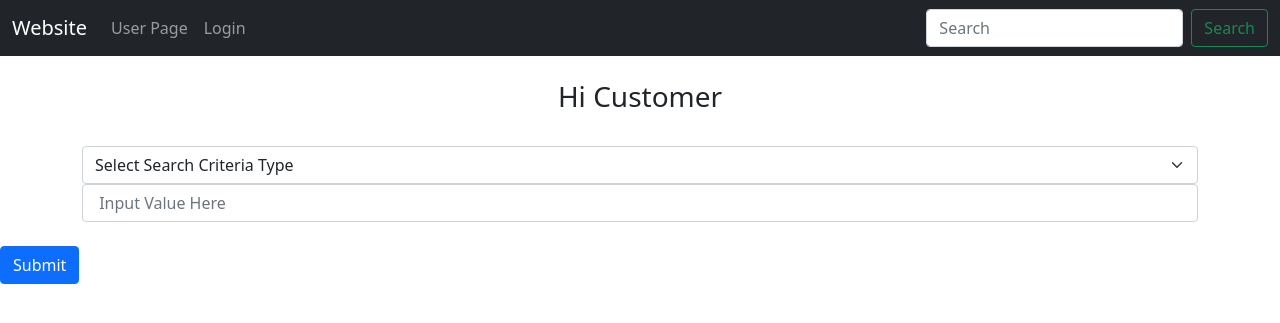
After one commit to alexanderg99/FinalProject, a Flask app: page /search_info in a window 1280 px wide. The commit adds this page. Shown: the top 323 px of the page. Run offline with Flask 2, Linux system fonts and the light colour scheme; some libraries are stand-ins or nearby versions.

Commit message:
Fixed bugs

```diff
--- a/Flask/application.py
+++ b/Flask/application.py
@@ -49,6 +49,8 @@ cnx = pymysql.connect(
 @app.route('/')
 def index():
 
+
+
 	global  userPrimaryKey
 	global  loginType
 	global permissions
@@ -59,12 +61,26 @@ def index():
 	permissions = None
 	airline = None
 
-
-
 	#cursor.execute('''INSERT INTO airline VALUES ('Sam')''')
 	return render_template('index.html')
 
 #route user
+@app.route('/search_info', methods=['GET', 'POST'])
+def search_info():
+
+
+
+	return render_template("search_info.html", loginType=loginType)
+
+@app.route('/purchase_info', methods=['GET', 'POST'])
+def purchase_info():
+
+
+
+	return render_template("purchase_info.html", loginType=loginType)
+
+
+
 @app.route('/user/<name>')
 def user(name):
 
@@ -81,6 +97,7 @@ class register(FlaskForm):
 #login page
 @app.route('/login', methods=['GET', 'POST'])
 def login():
+
 	if request.method == 'POST':
 		loginType = request.form.get('LoginType')
 
@@ -323,30 +340,51 @@ def customer_ticketspurchased(message):
 
 @app.route('/customer_searchforflights',methods = ['GET','POST'])
 def customer_searchforflights():
-	user = userPrimaryKey
+
+	criteria = None
+	input_value = None
+
+	if request.method == 'POST':
+		criteria = request.form.get('criteria')
+		input_value = request.form.get('input_value')
+
+		print  ("AAAAAAAAAA1")
+
+
 	with cnx.cursor() as cur:
-		query = "SELECT * FROM flight WHERE status = 'Upcoming'"
+
+		if criteria == None and input_value == None:
+			print("Noooo")
+
+			query = "SELECT * FROM flight WHERE status = 'Upcoming'"
+
+		else:
+			print(criteria, input_value, "Hello!")
+			query = "SELECT * FROM flight WHERE status = 'Upcoming' and flight.{} = '{}'".format(criteria,input_value)
 		cur.execute(query)
 		data = cur.fetchall()
-		print(type(data))
-		print(data)
-		print(request.method)
 
-	if request.method == 'POST':
 
-		if permissions == 'Operator':
+		if request.method == 'POST' and request.form.get('flight_num'):
 
+			print("Yayayaya")
 			flight_num = request.form.get('flight_num')
-			airline_name = request.form.get('airline_name')
-			print(airline_name)
-			print(flight_num)
-			return render_template('change_status.html',flight_num=flight_num,airline_name=airline_name)
 
-		flight_num = request.form.get('flight_num')
-		#return redirect(url_for('customer_purchasetickets', flight= flight_num))
-		return customer_purchasetickets(flight_num)
 
-	return render_template('customer_searchforflights.html', data=data)
+
+			if permissions == 'Operator':
+
+
+				airline_name = request.form.get('airline_name')
+				print(airline_name)
+				print(flight_num)
+				return render_template('change_status.html',flight_num=flight_num,airline_name=airline_name)
+
+
+			#return redirect(url_for('customer_purchasetickets', flight= flight_num))
+			return customer_purchasetickets(flight_num)
+
+	return render_template('customer_searchforflights.html', data=data, loginType = loginType)
 
 @app.route('/customer_trackmyspending')
 def customer_trackmyspending():
@@ -360,12 +398,29 @@ def customer_trackmyspending():
 	return render_template('customer_trackmyspending.html', data=data[0]['sum(flight.price)'])
 
 
-@app.route('/customer_viewmyflights')
+@app.route('/customer_viewmyflights', methods = ['GET','POST'])
 def customer_viewmyflights():
+
+	criteria = None
+	input_value = None
+
+	if request.method == 'POST':
+		criteria = request.form.get('criteria')
+		input_value = request.form.get('input_value')
+
+
 	global userPrimaryKey
 	user = userPrimaryKey
 	with cnx.cursor() as cur:
-		query = "SELECT * FROM flight natural join ticket natural join purchases WHERE purchases.customer_email = '{}'".format(user)
+
+		if criteria == None and input_value == None:
+
+			query = "SELECT distinct * FROM flight natural join ticket natural join purchases WHERE purchases.customer_email = '{}'".format(user)
+
+		elif criteria:
+			query = "SELECT distinct * FROM flight natural join ticket natural join purchases WHERE purchases.customer_email = '{}' and flight.{} = '{}'".format(
+				user, criteria, input_value)
+
 		cur.execute(query)
 		data = cur.fetchall()
 
@@ -378,33 +433,62 @@ def customer_viewmyflights():
 def booking_agent_home():
 	global userPrimaryKey
 	global loginType
+	global airline
 
 
-	userPrimaryKey = 23
+	userPrimaryKey = 'harrao@gmail.com'
 	loginType = 'agent'
-	return render_template('booking_agent_home.html', name='Agent Smith')
+	with cnx.cursor() as cur:
+
+		query_email = "select airline_name from booking_agent_work_for where email = '{}'".format(userPrimaryKey)
+		cur.execute(query_email)
+		data = cur.fetchall()
+		airline = data[0]['airline_name']
+
+
+	return render_template('booking_agent_home.html', name='Chris')
 
 
 
-@app.route('/booking_agent_viewmyflights')
+@app.route('/booking_agent_viewmyflights',methods = ['GET','POST'])
 def booking_agent_viewmyflights():
+
 	global userPrimaryKey
 	user = userPrimaryKey
+
 	print(user)
+
+	criteria = None
+	input_value = None
+
+	if request.method == 'POST':
+		criteria = request.form.get('criteria')
+		input_value = request.form.get('input_value')
+
+
 	with cnx.cursor() as cur:
-		query = "SELECT * FROM flight natural join ticket natural join purchases WHERE purchases.booking_agent_id = '{}'".format(user)
+
+		print(criteria)
+		print(input_value)
+		if criteria == None and input_value == None:
+			query = "SELECT * FROM flight natural join ticket natural join purchases WHERE purchases.booking_agent_id = '{}'".format(user)
+		else:
+			query = "SELECT * FROM flight natural join ticket natural join purchases WHERE purchases.booking_agent_id = '{}' and flight.{} = '{}'".format(
+				user, criteria, input_value)
 		cur.execute(query)
 		data = cur.fetchall()
 
 		print(type(data))
 		print(data)
-	return render_template('customer_viewmyflights.html', data=data)
+	return render_template('customer_viewmyflights.html', data=data )
 
 
 @app.route('/booking_agent_purchasing',methods = ['GET','POST'])
 def booking_agent_purchasing():
 
 	if request.method == 'POST':
+
+
 		if request.form.get('customer_email'):
 			print("Harraozzzz")
 			with cnx.cursor() as cur:
@@ -414,16 +498,25 @@ def booking_agent_purchasing():
 
 				print(ticket_ID)
 
-				user = userPrimaryKey
-				query = '''INSERT INTO purchases VALUES ('{}','{}','{}','{}')'''.format(ticket_ID, email, user, today)
-				cur.execute(query)
+				check = "SELECT airline_name from ticket where ticket_ID = '{}'".format(ticket_ID)
 
-			cnx.commit()
+				if check != airline:
+					message = 'Not from the correct airline'
+					return customer_ticketspurchased(message)
 
-			message = 'You have helped user with email {} buy the ticket! Your ticket number is {}'.format(email,
-																								  ticket_ID)
+				else:
 
-			print("Hello")
+
+					user = userPrimaryKey
+					query = '''INSERT INTO purchases VALUES ('{}','{}','{}','{}')'''.format(ticket_ID, email, user, today)
+					cur.execute(query)
+
+				cnx.commit()
+
+				message = 'You have helped user with email {} buy the ticket! Your ticket number is {}'.format(email,
+																									  ticket_ID)
+
+
 			return customer_ticketspurchased(message)
 	#return render_template('booking_agent_purchasing.html')
 
@@ -589,16 +682,37 @@ def change_status():
 
 	return render_template('change_status.html')
 
-@app.route('/view_flights', methods=['GET','POST'])
-def view_flights():
-	if loginType == 'staff':
-		with cnx.cursor() as cur:
+
+
+@app.route('/staff_view_flights', methods=['GET','POST'])
+def staff_view_flights():
+
+	criteria = None
+	input_value = None
+
+	if request.method == 'POST':
+		criteria = request.form.get('criteria')
+		input_value = request.form.get('input_value')
+
+
+
+
+	with cnx.cursor() as cur:
+
+		if criteria == None and input_value == None:
 			query = "SELECT * FROM flight WHERE airline_name = '{}'".format(airline)
-			cur.execute(query)
-			data = cur.fetchall()
-			print(permissions)
+		else:
+			query = "SELECT * FROM flight WHERE airline_name = '{}' and flight.{} = '{}'".format(
+				airline, criteria, input_value)
+
+		cur.execute(query)
+		data = cur.fetchall()
+		print(permissions)
+
 
 	return render_template('customer_searchforflights.html', data=data, permission=permissions)
+
+
 
 
 @app.route('/view_agents', methods=['GET','POST'])
--- a/Flask/templates/airline_staff_home.html
+++ b/Flask/templates/airline_staff_home.html
@@ -39,7 +39,7 @@
 <a class="btn btn-primary" href="{{ url_for('index')}}" role="button">Logout</a>
 
 
-<a class="btn btn-primary" href="{{ url_for('view_flights')}}" role="button">View My Flights</a>
+<a class="btn btn-primary" href="{{ url_for('staff_view_flights')}}" role="button">View My Flights</a>
 
 <a class="btn btn-primary" href="{{ url_for('view_agents')}}" role="button">View All Booking Agents</a>
 
--- a/Flask/templates/base.html
+++ b/Flask/templates/base.html
@@ -4,12 +4,18 @@
     <!-- Required meta tags -->
     <meta charset="utf-8">
     <meta name="viewport" content="width=device-width, initial-scale=1">
+    <meta http-equiv="X-UA-Compatible" content="ie=edge">
 
     <!-- Bootstrap CSS -->
     <link href="https://cdn.jsdelivr.net/npm/bootstrap@5.1.3/dist/css/bootstrap.min.css" rel="stylesheet" integrity="sha384-1BmE4kWBq78iYhFldvKuhfTAU6auU8tT94WrHftjDbrCEXSU1oBoqyl2QvZ6jIW3" crossorigin="anonymous">
 
     <title>Hello, world!</title>
     {% include 'navbar.html' %}
+
+
+
+
+
   </head>
 
   <body>
@@ -24,6 +30,12 @@
     <!-- Option 1: Bootstrap Bundle with Popper -->
     <script src="https://cdn.jsdelivr.net/npm/bootstrap@5.1.3/dist/js/bootstrap.bundle.min.js" integrity="sha384-ka7Sk0Gln4gmtz2MlQnikT1wXgYsOg+OMhuP+IlRH9sENBO0LRn5q+8nbTov4+1p" crossorigin="anonymous"></script>
 
+    <script src="//code.jquery.com/jquery.min.js"></script>
+
+    <link href="./css/bootstrap-datetimepicker.min.css" type="text/css" media="all" rel="stylesheet" />
+    <script type="text/javascript" src="//cdnjs.cloudflare.com/ajax/libs/moment.js/2.9.0/moment-with-locales.min.js"></script>
+    <script type="text/javascript" src="./js/bootstrap-datetimepicker.min.js"></script>
+    <script type="text/javascript" src="./js/demo.js"></script>
     <!-- Option 2: Separate Popper and Bootstrap JS -->
     <!--
     <script src="https://cdn.jsdelivr.net/npm/@popperjs/core@2.10.2/dist/umd/popper.min.js" integrity="sha384-7+zCNj/IqJ95wo16oMtfsKbZ9ccEh31eOz1HGyDuCQ6wgnyJNSYdrPa03rtR1zdB" crossorigin="anonymous"></script>
--- a/Flask/templates/customer_viewmyflights.html
+++ b/Flask/templates/customer_viewmyflights.html
@@ -1,5 +1,8 @@
 {% extends 'base.html' %}
 {% block content %}
+
+<a class="btn btn-primary" href="{{ url_for('search_info')}}" role="button">Specific Search</a>
+
 
 <table class="table table-striped">
     <thead>
@@ -43,5 +46,5 @@
 
         </table>
 
-
+<a class="btn btn-primary" href="{{ url_for('customer_home')}}" role="button">Specific Search</a>
 {% endblock %}
--- a/Flask/templates/index.html
+++ b/Flask/templates/index.html
@@ -8,7 +8,7 @@
 
 
 
-<a class="btn btn-primary" href="{{ url_for('search')}}" role="button">Search</a>
+<a class="btn btn-primary" href="{{ url_for('search_info')}}" role="button">Search</a>
 
 
 <a class="btn btn-primary" href="{{ url_for('customer_home')}}" role="button">Customer</a>
--- a/Flask/templates/register_customer.html
+++ b/Flask/templates/register_customer.html
@@ -142,6 +142,10 @@ content %}
 
 
 
+  </div>
+
+
+
 
 
 
--- /dev/null
+++ b/Flask/templates/search_info.html
@@ -0,0 +1,59 @@
+{% extends "base.html" %} {% block title %}Sign Up{% endblock %} {% block
+content %}
+
+
+
+
+{% if loginType == 'agent' %}
+<h3 align="center">Hi Agent</h3>
+<form method="POST" action="{{url_for('booking_agent_viewmyflights')}}">
+
+
+
+
+    {% elif loginType == 'staff' %}
+    <h3 align="center">Hi Staff</h3>
+    <form method="POST" action="{{url_for('staff_view_flights')}}">
+
+        {% else %}
+        <h3 align="center">Hi Customer</h3>
+        <form method="POST" action="{{url_for('customer_viewmyflights')}}">
+
+        {% endif %}
+
+
+
+
+
+
+
+   <br />
+
+  <select class="form-select" aria-label="Default select example" name="criteria" id="LoginType">
+  <option selected>Select Search Criteria Type</option>
+  <option value="departure_airport">Source Airport</option>
+  <option value="arrival_airport">Destination Airport</option>
+  <option value="date">Date</option>
+
+    <br />
+
+<div class="form-group">
+    <label for="input_value">Input Value Here</label>
+    <input
+      type="text"
+      class="form-control"
+      id="input_value"
+      name="input_value"
+      placeholder=" Input Value Here"
+    />
+  </div>
+
+
+</select>
+
+
+
+  <br />
+  <button type="submit" class="btn btn-primary">Submit</button>
+</form>
+{% endblock %}
```
Also changed, not shown: Flask/templates/customer_searchforflights.html (+14 -1 lines).
